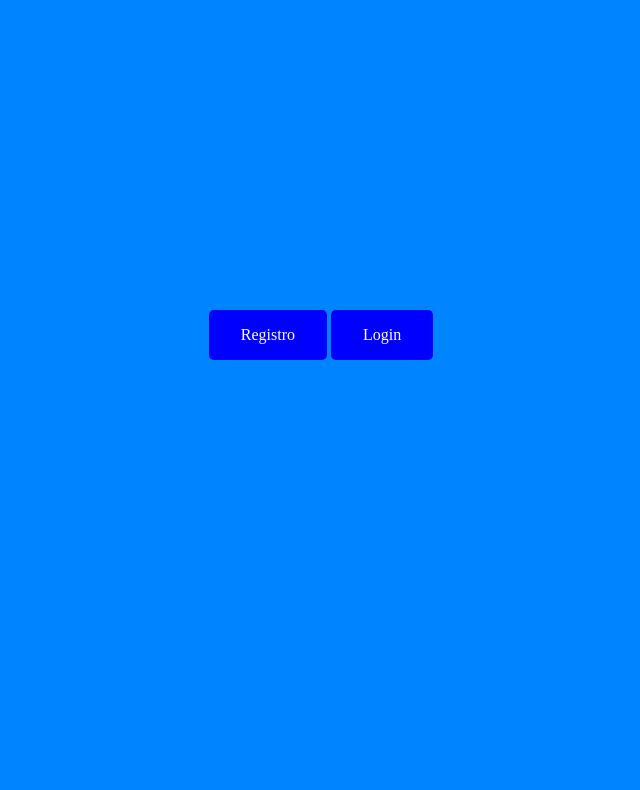
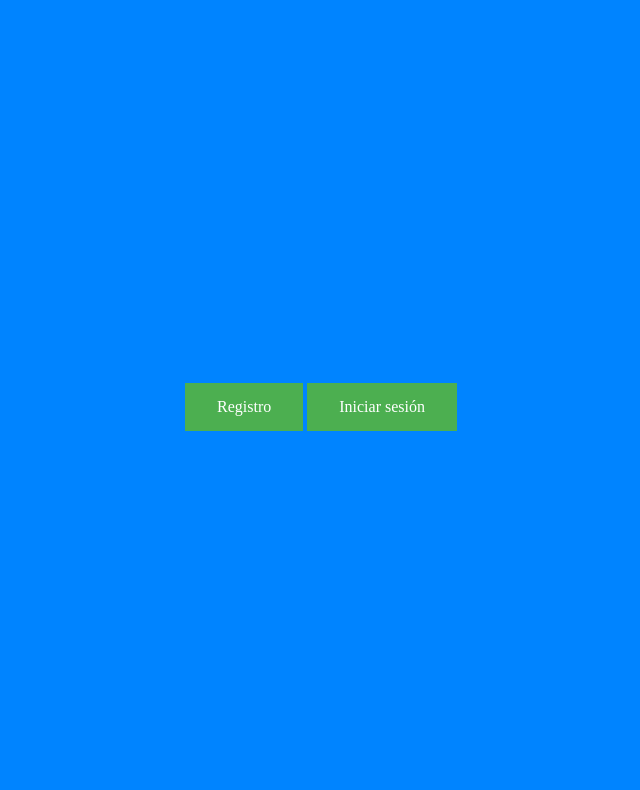
Before and after one commit to JuanReng7/PaginaWeb_UsandoChatGPT.Github.io, a plain HTML site: page index.html in a window 1280 px wide. Shown: the part 73-863 px from the top of the page, without its empty margins (319-959 px from the left). Before the commit the page ends 816 px from the top, so only its background shows below. Drawn offline with Linux system fonts and the light colour scheme.

Commit message:
Update index.html

```diff
--- a/index.html
+++ b/index.html
@@ -4,43 +4,44 @@
     <meta charset="UTF-8">
     <meta http-equiv="X-UA-Compatible" content="IE=edge">
     <meta name="viewport" content="width=device-width, initial-scale=1.0">
-    <title>Document</title>
+    <title>Página de inicio</title>
 
     <style>
 
-        body {
-            background: #0084ff;
-        }
-.button-container {
-        display: flex;
-        justify-content: center;
-        align-items: center;
-        height: 100vh;
+      body {
+        background: #0084ff;
+        text-align: center;
       }
 
-     .button {
-        background-color: blue;
+        /* Estilos para los botones */
+        .button {
+        background-color: #4CAF50; /* Verde */
+        border: none;
         color: white;
-        padding: 16px 32px;
+        padding: 15px 32px;
         text-align: center;
         text-decoration: none;
         display: inline-block;
         font-size: 16px;
         margin: 4px 2px;
         cursor: pointer;
-        border-radius: 5px;
+      }
+      /* Estilo para centrar los botones en la página */
+      .center {
+        display: flex;
+        justify-content: center;
+        align-items: center;
+        height: 100vh;
       }
     </style>
 
 </head>
+<body>
+  <h1>Página de inicio</h1>
 
-
-<body>
-   <div class="button-container">
-      <a href="register.html" class="button">Registro</a>
-      <a href="login.html" class="button">Login</a>
-    </div>
-
-
+  <div class="center">
+    <a href="register.html" class="button">Registro</a>
+    <a href="login.html" class="button">Iniciar sesión</a>
+  </div>
 </body>
 </html>
```
